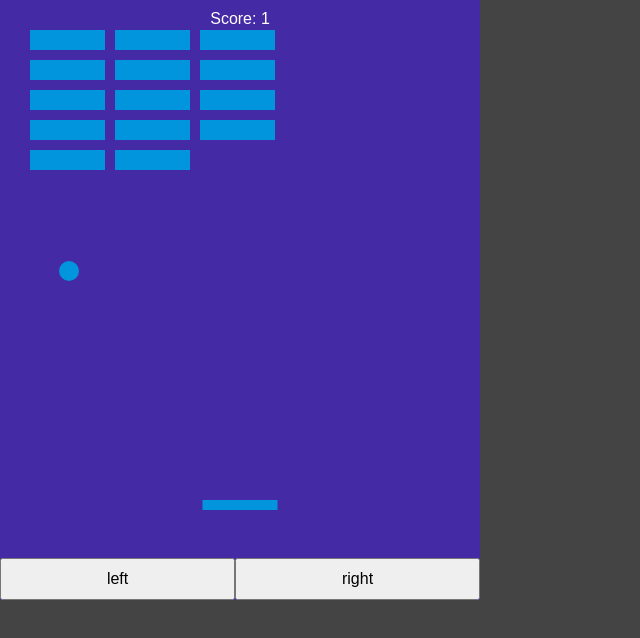
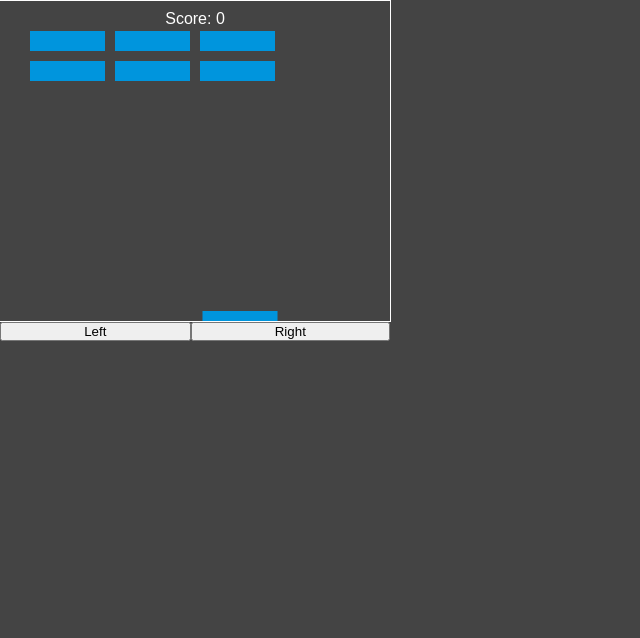
Before and after one commit to volodinSergey/testwork_chap-app-for-involta, a Vue app: page / in a window 1280 px wide. Shown: the top 638 px of the page, without its empty margins (0-640 px from the left). Built offline with nearby package versions, Linux system fonts and the light colour scheme; what vue-tg would draw is missing.

Commit message:
feat: work  version of the game

```diff
--- a/src/Arcanoid.vue
+++ b/src/Arcanoid.vue
@@ -1,4 +1,213 @@
+<template>
+    <div class="game-container">
+      <canvas class="canvas" ref="canvas" width="390" height="320"></canvas>
+      <div class="score">Score: {{ score }}</div>
 
+      <div class="controls">
+<button class="controls__control"
+@mousedown="onMovePaddleLeft"
+          @mouseup="onEndMovePaddleLeft"
+           @touchstart="onMovePaddleLeft"
+           @touchend="onEndMovePaddleLeft"
+>Left</button>
+<button class="controls__control" @touchstart="onMovePaddleRight" @touchend="onEndMovePaddleRight"          @mousedown="onMovePaddleRight"
+@mouseup="onEndMovePaddleRight">Right</button>
+      </div>
+    </div>
+  </template>
+
+  <script lang="ts" setup>
+  import { ref, onMounted, onBeforeUnmount } from 'vue';
+
+  const canvas = ref<HTMLCanvasElement | null>(null);
+  const score = ref(0);
+  const ctx = ref<CanvasRenderingContext2D | null>(null);
+  const ballRadius = 10;
+  const paddleHeight = 10;
+  const paddleWidth = 75;
+  let x = 240;
+  let y = 160;
+  let dx = 1;
+  let dy = -1;
+  let paddleX = (480 - paddleWidth) / 2;
+  let rightPressed = false;
+  let leftPressed = false;
+
+  const bricks: { x: number; y: number; status: number }[] = [];
+  const brickRowCount = 2;
+  const brickColumnCount = 3;
+  const brickWidth = 75;
+  const brickHeight = 20;
+  const brickPadding = 10;
+  const brickOffsetTop = 30;
+  const brickOffsetLeft = 30;
+
+  for (let c = 0; c < brickColumnCount; c++) {
+    for (let r = 0; r < brickRowCount; r++) {
+      bricks.push({
+        x: c * (brickWidth + brickPadding) + brickOffsetLeft,
+        y: r * (brickHeight + brickPadding) + brickOffsetTop,
+        status: 1,
+      });
+    }
+  }
+
+  const onMovePaddleLeft = () => leftPressed = true
+const onMovePaddleRight = () => rightPressed = true
+
+const onEndMovePaddleLeft = () =>  leftPressed = false
+const onEndMovePaddleRight = () => rightPressed = false
+
+
+  const drawBall = () => {
+    if (ctx.value) {
+      ctx.value.beginPath();
+      ctx.value.arc(x, y, ballRadius, 0, Math.PI * 2);
+      ctx.value.fillStyle = '#0095DD';
+      ctx.value.fill();
+      ctx.value.closePath();
+    }
+  };
+
+  const drawPaddle = () => {
+    if (ctx.value) {
+      ctx.value.beginPath();
+      ctx.value.rect(paddleX, 320 - paddleHeight, paddleWidth, paddleHeight);
+      ctx.value.fillStyle = '#0095DD';
+      ctx.value.fill();
+      ctx.value.closePath();
+    }
+  };
+
+  const drawBricks = () => {
+    if (ctx.value) {
+      for (let i = 0; i < bricks.length; i++) {
+        if (bricks[i].status === 1) {
+          ctx.value.beginPath();
+          ctx.value.rect(bricks[i].x, bricks[i].y, brickWidth, brickHeight);
+          ctx.value.fillStyle = '#0095DD';
+          ctx.value.fill();
+          ctx.value.closePath();
+        }
+      }
+    }
+  };
+
+  const collisionDetection = () => {
+    for (let i = 0; i < bricks.length; i++) {
+      const b = bricks[i];
+      if (b.status === 1) {
+        if (
+          x > b.x &&
+          x < b.x + brickWidth &&
+          y > b.y &&
+          y < b.y + brickHeight
+        ) {
+          dy = -dy;
+          b.status = 0;
+          score.value++;
+        }
+      }
+    }
+  };
+
+  const draw = () => {
+    if (ctx.value) {
+      ctx.value.clearRect(0, 0, canvas.value!.width, canvas.value!.height);
+      drawBricks();
+      drawBall();
+      drawPaddle();
+      collisionDetection();
+
+      // Проверка границ для шарика
+      if (x + dx > canvas.value!.width - ballRadius || x + dx < ballRadius) {
+        dx = -dx;
+      }
+      if (y + dy < ballRadius) {
+        dy = -dy;
+      } else if (y + dy > canvas.value!.height - ballRadius) {
+        if (x > paddleX && x < paddleX + paddleWidth) {
+          dy = -dy;
+        } else {
+
+          document.location.reload();
+        }
+      }
+
+      // Движение платформы
+      if (rightPressed && paddleX < canvas.value!.width - paddleWidth) {
+        paddleX += 7; // скорость движения вправо
+      } else if (leftPressed && paddleX > 0) {
+        paddleX -= 7; // скорость движения влево
+      }
+
+      // Обновление позиции шарика
+      x += dx;
+      y += dy;
+    }
+  };
+
+  const keyDownHandler = (event: KeyboardEvent) => {
+    if (event.key === 'Right' || event.key === 'ArrowRight') {
+      rightPressed = true;
+    } else if (event.key === 'Left' || event.key === 'ArrowLeft') {
+      leftPressed = true;
+    }
+  };
+
+  const keyUpHandler = (event: KeyboardEvent) => {
+    if (event.key === 'Right' || event.key === 'ArrowRight') {
+      rightPressed = false;
+    } else if (event.key === 'Left' || event.key === 'ArrowLeft') {
+      leftPressed = false;
+    }
+  };
+
+  onMounted(() => {
+    //@ts-ignore
+    ctx.value = canvas.value?.getContext('2d');
+
+    document.addEventListener('keydown', keyDownHandler);
+    document.addEventListener('keyup', keyUpHandler);
+
+    const interval = setInterval(draw, 10);
+
+    onBeforeUnmount(() => {
+      clearInterval(interval);
+      document.removeEventListener('keydown', keyDownHandler);
+      document.removeEventListener('keyup', keyUpHandler);
+    });
+  });
+  </script>
+
+  <style scoped>
+  .game-container {
+    display: flex;
+    flex-direction: column;
+    align-items: center;
+    max-width: 390px;
+    width: 100%;
+  }
+  .score {
+    margin-top: 10px;
+  }
+
+  .canvas {
+    width: 100%;
+    border: 1px solid #fff;
+  }
+  .controls {
+    display: flex;
+    width: 100%;
+  }
+
+  .controls__control {
+    flex-grow: 1;
+    color: #000;
+  }
+  </style>
+
+<!--
 <template>
   <div class="game-container">
     <canvas class="canvas"  ref="canvas" width="480" height="600"></canvas>
@@ -121,13 +330,18 @@ const draw = () => {
 
     // Проверка границ для шарика
     if (x + dx > canvas.value!.width - ballRadius || x + dx < ballRadius) {
+
       dx = -dx;
     }
+
     if (y + dy < ballRadius) {
       dy = -dy;
     } else if (y + dy > canvas.value!.height - ballRadius) {
-      if (x > paddleX && x < paddleX + paddleWidth) {
-        dy = -dy;
+      // Проверка столкновения с платформой
+      if (y >= paddleX && y <= paddleX + paddleWidth) {
+        dy = -dy; // Отскок от платформы
+        // Учитываем небольшое смещение, чтобы избежать "проваливания"
+        y = canvas.value!.height - paddleHeight - ballRadius;
       } else {
         document.location.reload();
       }
@@ -219,4 +433,4 @@ onMounted(() => {
     padding: 10px;
     flex-grow: 1;
 }
-</style>
+</style> -->
```
